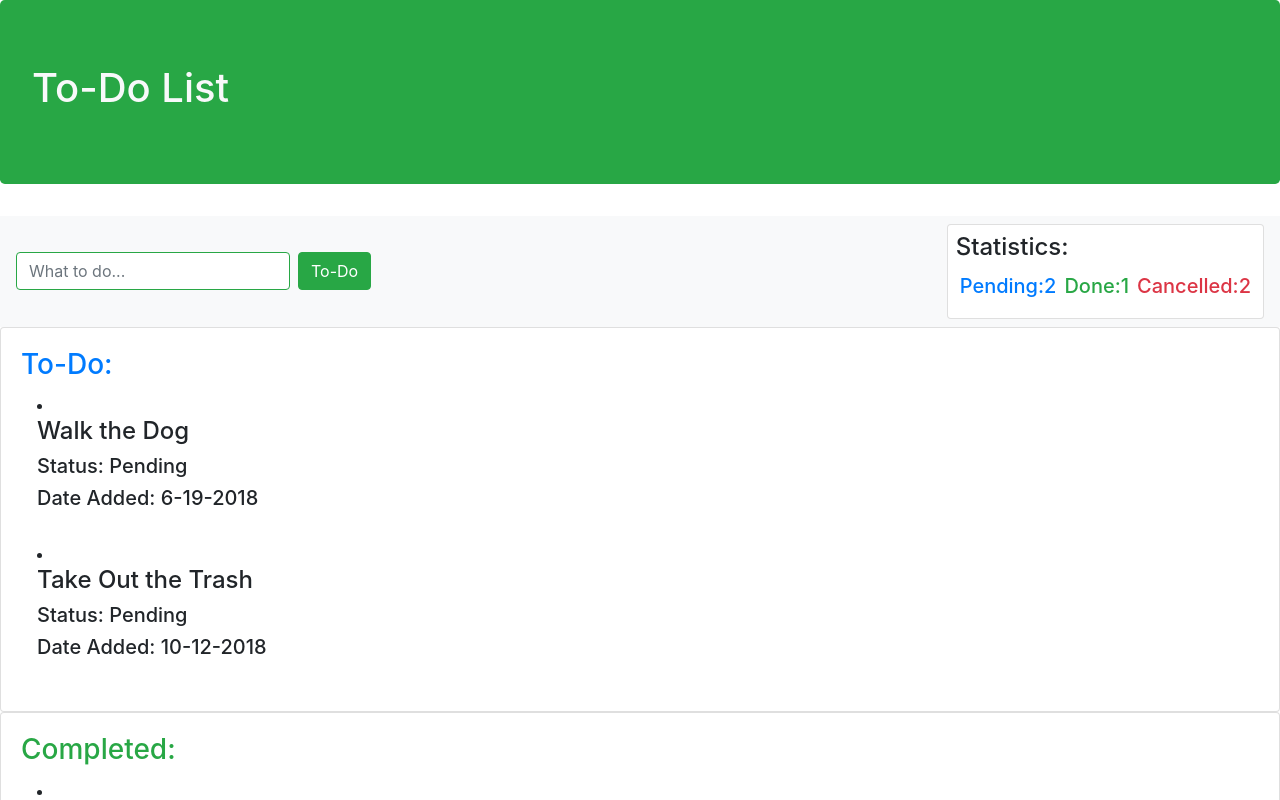
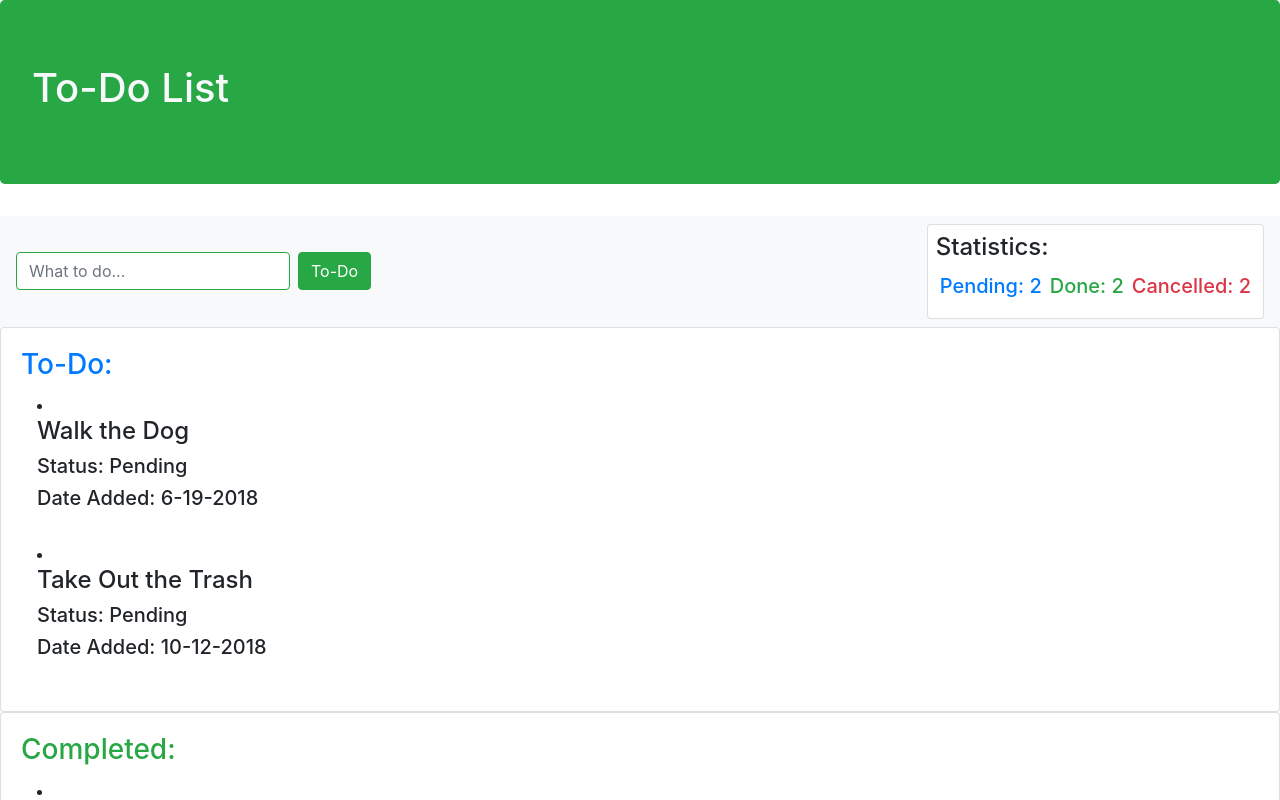
Before and after one commit to ColeAnderson7278/To_Do_List, a plain HTML site: page index.html in a window 1280 px wide. Shown: the top 800 px of the page. Drawn offline with nearby package versions, Linux system fonts and the light colour scheme.

Commit message:
Added Statistics Function
I added in a function that used the data
to tell how many of each list are avaliable
by counting them and returning them using
innerHTML.

```diff
--- a/index.html
+++ b/index.html
@@ -24,9 +24,9 @@
             <div class="card p-2">
                 <h4>Statistics:</h4>
                 <div class="d-flex p-1">
-                    <h5 class="text-primary">Pending:2</h5>
-                    <h5 class="text-success ml-2">Done:1 </h5>
-                    <h5 class="text-danger ml-2">Cancelled:2</h5>
+                    <h5 id="pendingNum" class="text-primary"></h5>
+                    <h5 id="doneNum" class="text-success ml-2"></h5>
+                    <h5 id="cancelledNum" class="text-danger ml-2"></h5>
                 </div>
             </div>
         </nav>
--- a/main.js
+++ b/main.js
@@ -40,3 +40,25 @@ function makingPendingList() {
 }
 
 makingPendingList();
+
+function statusNumber() {
+    var pending = 0;
+    var done = 0;
+    var cancelled = 0;
+    for (project of PAGE_DATA.projects) {
+        if (project.status === "Pending") {
+            pending += 1;
+        } else if (project.status === "Done") {
+            done += 1;
+        } else if (project.status === "Cancelled") {
+            cancelled += 1;
+        }
+    }
+    document.querySelector("#pendingNum").innerHTML = `Pending: ${pending}`;
+    document.querySelector("#doneNum").innerHTML = `Done: ${done}`;
+    document.querySelector(
+        "#cancelledNum"
+    ).innerHTML = `Cancelled: ${cancelled}`;
+}
+
+statusNumber();
```
